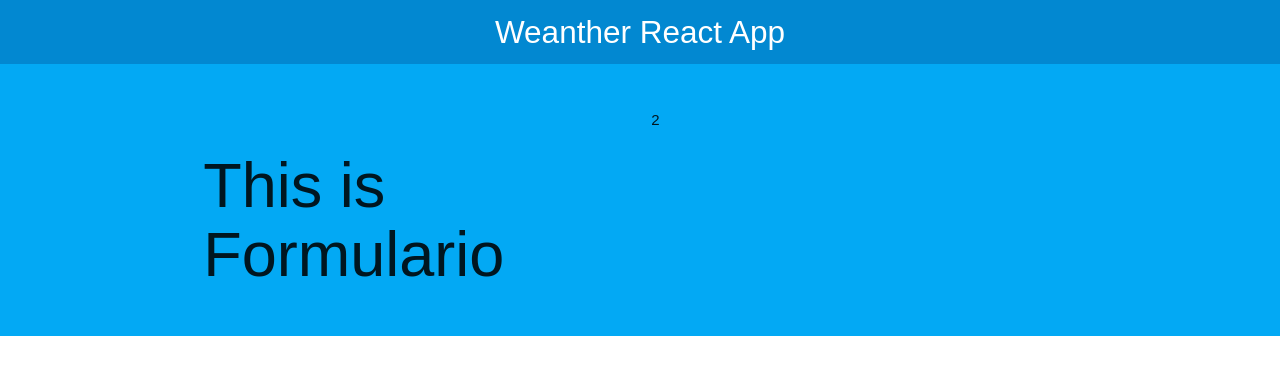
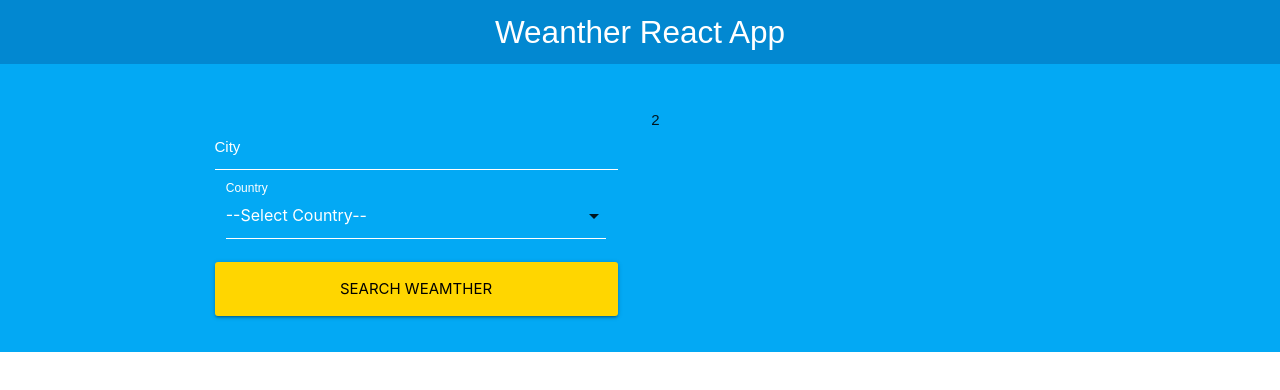
Before and after one commit to xaviacu13/Weather-app, a React (Create React App) app: page / in a window 1280 px wide. Shown: the top 390 px of the page. Built offline with nearby package versions, Linux system fonts and the light colour scheme.

Commit message:
add formulario component

```diff
--- a/src/components/Formulario.js
+++ b/src/components/Formulario.js
@@ -1,8 +1,76 @@
-import React from 'react';
+import React, { useState } from 'react';
 
 const Formulario = () => {
+
+  const [search, saveSearch] = useState({
+    city: '',
+    country: ''
+  });
+
+  const [error, saveError] = useState(false);
+
+  const { city, country } = search;
+
+  const handleChange = e => {
+    saveSearch({
+      ...search,
+      [e.target.name] : e.target.value
+    })
+  }
+
+  const handleSubmit = e => {
+    e.preventDefault();
+    if (city.trim() === '' || country.trim() === ''){
+      saveError(true)
+      return
+    }
+
+    saveError(false);
+  }
+
   return (
-    <h1>This is Formulario</h1>
+    <form
+      onSubmit={handleSubmit}
+    >
+      {error && <p className="red darken-4 error" >Todos los campos son obligatorios</p>}
+      <div className="input-field col s12">
+        <input
+          type="text"
+          name="city"
+          id="city"
+          value={city}
+          onChange={handleChange}
+
+        />
+        <label htmlFor="city">City</label>
+        <div className="input-field col s12">
+          <select
+            name="country"
+            id="country"
+            value={country}
+            onChange={handleChange}
+          >
+            <option value="">--Select Country--</option>
+            <option value="US">Estados Unidos</option>
+            <option value="MX">México</option>
+            <option value="AR">Argentina</option>
+            <option value="CO">Colombia</option>
+            <option value="CR">Costa Rica</option>
+            <option value="ES">España</option>
+            <option value="PE">Perú</option>
+          </select>
+          <label htmlFor="country">Country</label>
+        </div>
+        <div>
+          <input
+            type="submit"
+            value="Search Weamther"
+            className="waves-effect waves-light btn-large btn-block yellow accent-4"
+          />
+        </div>
+
+      </div>
+    </form>
    );
 }
 
```
